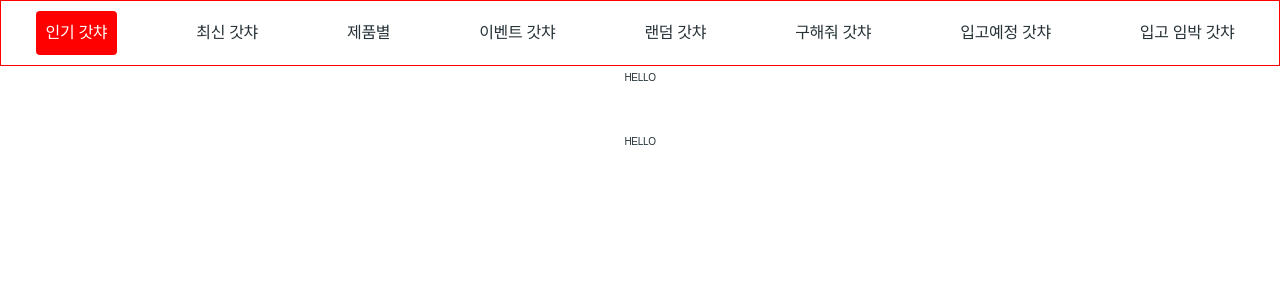
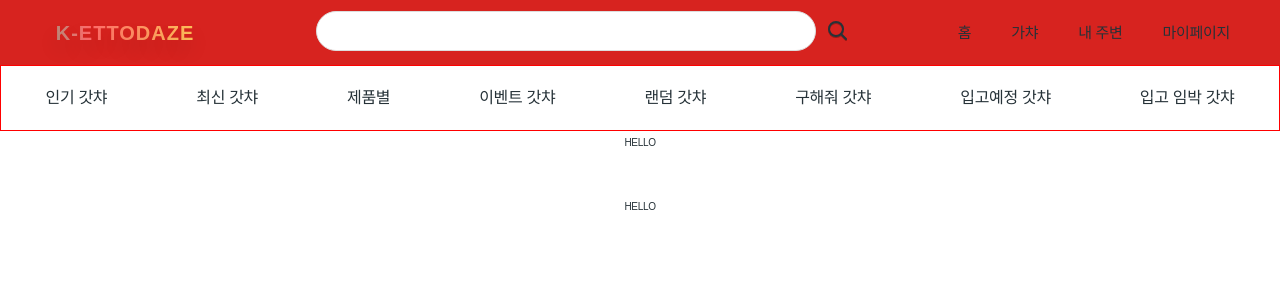
Before and after one commit to HeathChang/kettodaze, a React (Create React App) app: page / in a window 1280 px wide. Shown: the top 300 px of the page. Built offline with nearby package versions, Linux system fonts and the light colour scheme.

Commit message:
UI: header, media

```diff
--- /dev/null
+++ b/src/common/util.ts
@@ -0,0 +1,6 @@
+export const isEmpty = (value: any): boolean => {
+    if (value === "" || value === null || value === undefined) return true;
+    if (typeof value === "object") return Object.keys(value).length === 0;
+    if (Array.isArray(value)) return value.length === 0;
+    return false;
+};
--- a/src/components/Icon/index.ts
+++ b/src/components/Icon/index.ts
@@ -3,3 +3,4 @@
 
 export { ReactComponent as IconBack } from "../../assets/icons/icon-back.svg";
 export { ReactComponent as IconClose } from "../../assets/icons/icon-close.svg";
+export { ReactComponent as IconSearch } from "../../assets/icons/icons-search.svg";
--- a/src/components/Layout/Layout.styled.ts
+++ b/src/components/Layout/Layout.styled.ts
@@ -1,14 +1,20 @@
-import styled from "styled-components";
-
+import styled, { keyframes } from "styled-components"
 
 export const Wrapper = styled.div`
     display: flex;
     flex-direction: column;
     height: 100vh;
-    font: ${(props) => props.theme.colors.primary};
-`;
+    min-width: 1160px;
 
-export const Header = styled.header`
+    /* Media query for mobile devices */
+    @media (max-width: 768px) {
+        min-width: 100%;
+        width: 100%;
+        overflow-x: hidden;
+    }
+`
+
+export const HeaderContainer = styled.header`
     background-color: ${(props) => props.theme.colors.primary};
     display: flex;
     flex-direction: row;
@@ -17,7 +23,169 @@ export const Header = styled.header`
     padding: 1rem;
     font-size: 1.5rem;
     justify-content: center;
-`;
+    min-height: 6.5rem;
+
+    /* Media query for mobile devices */
+    @media (max-width: 768px) {
+        flex-direction: column;
+        padding: 0.75rem;
+        min-height: auto;
+        gap: 1rem;
+    }
+`
+
+const shimmer = keyframes`
+  0% {
+    background-position: -200% 0;
+  }
+  100% {
+    background-position: 200% 0;
+  }
+`
+
+export const Logo = styled.div`
+    position: relative;
+    width: 230px;
+    cursor: pointer;
+
+    /* Media query for mobile devices */
+    @media (max-width: 768px) {
+        width: 180px;
+        margin-bottom: 0.5rem;
+    }
+
+    h1 {
+        width: 100%;
+        color: transparent;
+        display: flex;
+        justify-content: center;
+        text-align: center;
+        align-items: center;
+
+        /* Awesome font styling */
+        font-family: 'Montserrat', sans-serif;
+        font-weight: 800;
+        font-size: 2rem;
+        letter-spacing: 1px;
+        text-transform: uppercase;
+
+        /* Gradient text effect */
+        background: linear-gradient(90deg, #ff6b6b, #feca57, #48dbfb, #1dd1a1, #ff6b6b);
+        background-size: 200% auto;
+        background-clip: text;
+        -webkit-background-clip: text;
+
+        /* Text shadow for depth */
+        text-shadow: 0 10px 20px rgba(0, 0, 0, 0.15);
+
+        /* Animation */
+        animation: ${shimmer} 6s linear infinite;
+
+        /* Hover effect */
+        transition: transform 0.3s ease, text-shadow 0.3s ease;
+
+        &:hover {
+            transform: scale(1.05);
+            text-shadow: 0 15px 25px rgba(0, 0, 0, 0.2);
+        }
+
+        /* Media query for mobile devices */
+        @media (max-width: 768px) {
+            font-size: 1.5rem;
+        }
+    }
+`
+
+export const SearchInputWrapper = styled.div`
+    flex: 2;
+    display: flex;
+    gap: 1rem;
+    justify-content: center;
+
+    /* Media query for mobile devices */
+    @media (max-width: 768px) {
+        width: 100%;
+        flex: none;
+    }
+`
+
+export const SearchInputBox = styled.input`
+    width: 500px;
+    height: 40px;
+    background: white;
+    border: 1px solid #ddd;
+    border-radius: 20px;
+    padding: 0 16px 0 36px;
+    font-size: 14px;
+    color: #333;
+    transition: all 0.2s ease;
+
+    &:focus {
+        outline: none;
+        border-color: #4a90e2;
+        box-shadow: 0 0 0 2px rgba(74, 144, 226, 0.2);
+    }
+
+    &::placeholder {
+        color: #aaa;
+    }
+
+    /* Media query for mobile devices */
+    @media (max-width: 768px) {
+        width: 300px;
+        font-size: 16px; /* Better for touch input */
+    }
+`
+
+export const SearchIconBox = styled.div`
+    height: 40px;
+    align-content: center;
+    margin-top: 4px;
+    cursor: pointer;
+
+    /* Media query for mobile devices */
+    @media (max-width: 768px) {
+        margin-top: 0;
+        display: flex;
+        align-items: center;
+    }
+`
+
+export const HeaderButtonWrapper = styled.ul`
+    padding-left: 0;
+    display: flex;
+    flex: 1;
+    justify-content: right;
+
+    /* Media query for mobile devices */
+    @media (max-width: 768px) {
+        display: none;
+        width: 100%;
+        justify-content: center;
+        margin-top: 0.5rem;
+        padding: 0;
+    }
+`
+
+export const HeaderButton = styled.li`
+    list-style-type: none;
+    color: white;
+    display: flex;
+    align-items: center;
+    justify-content: right;
+    margin-right: 40px;
+    gap: 40px;
+    cursor: pointer;
+
+    /* Media query for mobile devices */
+    @media (max-width: 768px) {
+        width: 500px;
+        margin-right: 0;
+        gap: 20px;
+        justify-content: center;
+        font-size: ${({ theme }) => theme.fontSizes.lg};
+    }
+`
 
 export const HeaderFont = styled.div`
     color: ${({ theme }) => theme.colors.white};
@@ -25,7 +193,14 @@ export const HeaderFont = styled.div`
     font-weight: ${({ theme }) => theme.fontWeights.semiBold};
     flex: 2;
     text-align: center;
-`;
+
+    /* Media query for mobile devices */
+    @media (max-width: 768px) {
+        flex: none;
+        width: 100%;
+        margin: 0.5rem 0;
+    }
+`
 
 export const Body = styled.main`
     flex: 1;
@@ -35,4 +210,16 @@ export const Body = styled.main`
     min-width: 450px;
     height: 100%;
     overflow: hidden;
-`;
+
+    /* Media query for mobile devices */
+    @media (max-width: 768px) {
+        min-width: 100%;
+        overflow-y: auto;
+        padding: 0 1rem;
+    }
+
+    /* Additional media query for very small devices */
+    @media (max-width: 480px) {
+        font-size: 0.9rem;
+    }
+`
--- a/src/components/Layout/index.tsx
+++ b/src/components/Layout/index.tsx
@@ -1,11 +1,19 @@
 import { useNavigate } from "react-router-dom";
 import { useSelector } from "react-redux";
 import { RootState } from "../../store/store";
-import { Body, Header, HeaderFont, Wrapper } from "./Layout.styled";
+import {
+    Body,
+    HeaderContainer,
+    Logo,
+    SearchInputBox,
+    SearchInputWrapper, HeaderButtonWrapper,
+    Wrapper, HeaderButton, SearchIconBox
+} from "./Layout.styled";
 import { ReactNode, useState } from "react";
 import CustomSpinner from "../Spinner/custom-spinner";
 import Icon from "../Icon/custom-icon";
 import CustomNavbar from "../Navbar/CustomNavbar";
+import { eNavList } from "../../types/types";
 
 
 interface iLayout {
@@ -15,7 +23,7 @@ interface iLayout {
 const Layout = ({ children }: iLayout) => {
     const navigate = useNavigate();
     const ui = useSelector((state: RootState) => state.ui);
-    const [activeItem, setActiveItem] = useState<string>('인기 갓챠');
+    const [activeItem, setActiveItem] = useState<string>(Object.values(eNavList)[0]);
 
     const handleBack = () => {
 
@@ -23,23 +31,36 @@ const Layout = ({ children }: iLayout) => {
 
     return (
         <Wrapper>
-            {ui?.isLoading && <CustomSpinner/>}
-            {
-                ui?.isHeaderVisible && (
-                    <Header>
-                        <Icon icon="IconBack" onClick={handleBack}/>
-                        <HeaderFont>{ui?.header}</HeaderFont>
-                    </Header>
-                )
-            }
-            <CustomNavbar activeItem={activeItem} onMouseEnter={()=> {}} onMouseLeave={()=> {}} onMouseClick={() => {}}/>
+            <HeaderContainer>
+                <Logo><h1>K-ettodaze</h1></Logo>
+
+                <SearchInputWrapper>
+                    <SearchInputBox/>
+                    <SearchIconBox>
+                        <Icon icon="IconSearch" onClick={() => {}}/>
+                    </SearchIconBox>
+
+                </SearchInputWrapper>
+
+                <HeaderButtonWrapper>
+                    <HeaderButton><h3>홈</h3></HeaderButton>
+                    <HeaderButton><h3>가챠</h3></HeaderButton>
+                    <HeaderButton><h3>내 주변</h3></HeaderButton>
+                    <HeaderButton><h3>마이페이지</h3></HeaderButton>
+                </HeaderButtonWrapper>
+            </HeaderContainer>
+            <CustomNavbar activeItem={activeItem} onMouseEnter={(item) => setActiveItem(item)}
+                          onMouseLeave={(item) => setActiveItem(item)} onMouseClick={() => {}}/>
 
 
 
             <Body>
                 {children}
             </Body>
+            {ui?.isLoading && <CustomSpinner/>}
+
         </Wrapper>
+
     )
 
 
--- a/src/components/Navbar/CustomNavbar.styled.ts
+++ b/src/components/Navbar/CustomNavbar.styled.ts
@@ -10,6 +10,10 @@ export const NavbarContainer = styled.div`
     background: white;
     padding: 10px 0 10px 0;
     border: 1px solid red;
+
+    @media (max-width: 768px) {
+        padding: 5px 0;
+    }
 `;
 
 export const NavbarList = styled.ul`
@@ -20,6 +24,12 @@ export const NavbarList = styled.ul`
     justify-content: space-around;
     width: 100%;
     padding: 0;
+
+    /* Media query for mobile devices */
+    @media (max-width: 768px) {
+        flex-direction: column;
+        gap: 8px;
+    }
 `;
 
 export const NavbarItem = styled.li<NavbarItemProps>`
@@ -27,9 +37,28 @@ export const NavbarItem = styled.li<NavbarItemProps>`
     cursor: pointer;
 
     ${({ isActive }) => isActive &&
-    css`
+            css`
                 background-color: red;
                 color: white;
                 border-radius: 4px;
-            `}
+            `
+    };
+    /* Media query for mobile devices */
+    @media (max-width: 768px) {
+        padding: 12px 10px;
+        margin: 0 10px;
+
+        /* Make tap targets larger on mobile */
+        &:active {
+            opacity: 0.7;
+        }
+
+        ${({ isActive }) =>
+                isActive &&
+                css`
+                    background-color: red;
+                    color: white;
+                    border-radius: 4px;
+                `}
+    }
 `;
--- a/src/components/Navbar/CustomNavbar.tsx
+++ b/src/components/Navbar/CustomNavbar.tsx
@@ -1,5 +1,6 @@
 import { NavbarContainer, NavbarItem, NavbarList } from "./CustomNavbar.styled";
 import { eNavList } from "../../types/types";
+import { isEmpty } from "../../common/util";
 
 interface iCustomNavbar {
     activeItem: string,
@@ -10,12 +11,11 @@ interface iCustomNavbar {
 
 const CustomNavbar = (props: iCustomNavbar) => {
 
-
-
     return (
         <NavbarContainer>
             <NavbarList>
                 {Object.values(eNavList).map((item, index) => (
+                    !isEmpty(item) &&
 					<NavbarItem key={index}
 								isActive={item === props.activeItem}
 								onMouseOver={() => props.onMouseEnter(item)}
@@ -26,7 +26,7 @@ const CustomNavbar = (props: iCustomNavbar) => {
                 ))}
             </NavbarList>
         </NavbarContainer>
-    )
+    );
 };
 
 
--- a/src/store/slices/uiSlice.ts
+++ b/src/store/slices/uiSlice.ts
@@ -8,7 +8,7 @@ interface iUISlice {
 
 const initState: iUISlice = {
     isHeaderVisible: false,
-    header: "Wordle",
+    header: "K-ettodaze",
     isLoading: false
 };
 
--- a/src/styles/theme.ts
+++ b/src/styles/theme.ts
@@ -21,7 +21,7 @@ const fontWeights = {
 };
 
 const colors = {
-    primary: "#693bf2",
+    primary: "#D7231F",
     primaryLight: "#F9F5FF",
     white: "#FFFFFF",
     black: "#000000",
--- a/src/types/types.tsx
+++ b/src/types/types.tsx
@@ -1,5 +1,6 @@
 // ENUM
 export enum eNavList {
+    DEFAULT = '',
     Popular = '인기 갓챠',
     Latest = '최신 갓챠',
     ByProduct = '제품별',
```
Also changed, not shown: src/assets/icons/icons-search.svg (added). Lines whose indentation alone changed are shown as unchanged.
